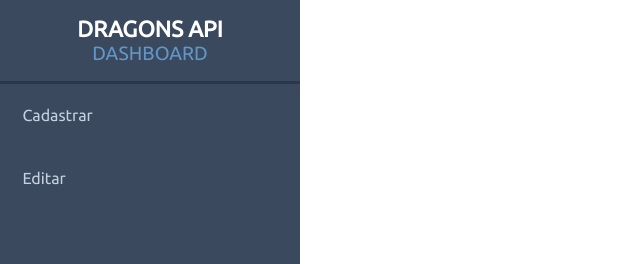
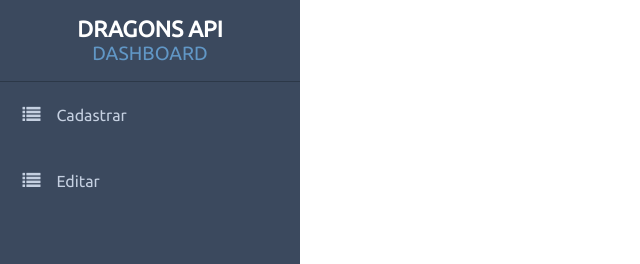
Before and after one commit to vmarcosp/dragons-dashboard, a Vue app: page /#/ in a window 1280 px wide. Shown: the top 264 px of the page, without its empty margins (0-640 px from the left). Built offline with nearby package versions, Linux system fonts and the light colour scheme.

Commit message:
Created icon component

```diff
--- a/package.json
+++ b/package.json
@@ -13,9 +13,9 @@
     "lint": "eslint --ext .js,.vue src test/unit/specs"
   },
   "dependencies": {
+    "font-awesome": "^4.7.0",
     "normalize.css": "^7.0.0",
     "vue": "^2.3.3",
-    "vue-awesome": "^2.3.1",
     "vue-router": "^2.6.0"
   },
   "devDependencies": {
--- /dev/null
+++ b/src/components/icon/Icon.vue
@@ -0,0 +1,25 @@
+<template>
+    <span :class="classIcon">
+    </span>
+</template>
+
+<script>
+export default {
+    name: 'icon',
+    props: {
+        value: {
+            type: String,
+            required: true
+        }
+    },
+    computed: {
+        classIcon() {
+            return `fa fa-${this.value}`;
+        }
+    }
+};
+</script>
+
+<style lang="scss">
+
+</style>
--- a/src/components/sidebar/SidebarBody.vue
+++ b/src/components/sidebar/SidebarBody.vue
@@ -1,7 +1,7 @@
 <template>
     <div class="body">
         <ul>
-            <sidebar-item v-for="(item,index) in items" :key="index" :label="item.label"></sidebar-item>
+            <sidebar-item v-for="(item,index) in items" :key="index" :icon="item.icon" :label="item.label"></sidebar-item>
         </ul>
     </div>
 </template>
@@ -18,11 +18,11 @@ export default {
         return {
             items: [
                 {
-                    icon: 'nome-icone',
+                    icon: 'list',
                     label: 'Cadastrar'
                 },
                 {
-                    icon: 'nome-icone',
+                    icon: 'list',
                     label: 'Editar'
                 }
             ]
@@ -33,13 +33,14 @@ export default {
 
 <style lang="scss" scoped>
 @import '../../assets/scss/utils/_variables';
+@import '../../assets/scss/utils/_functions';
 
 .body {
-    border-top: solid .2rem $black-dark;
-    >ul{
+    border-top: solid calculateRem(1px) $black-dark;
+    >ul {
         list-style: none;
-        margin:0;
-        padding:0;
+        margin: 0;
+        padding: 0;
     }
 }
 </style>
--- a/src/components/sidebar/SidebarItem.vue
+++ b/src/components/sidebar/SidebarItem.vue
@@ -1,16 +1,27 @@
 <template>
     <li>
         <span class="icon">
+            <icon :value="icon"></icon>
         </span>
-        <span class="label">{{label}}</span>
+        <span class="label">{{label}}
+
+        </span>
     </li>
 </template>
 
 <script>
+import Icon from '../icon/Icon';
 export default {
     name: 'sidebar-item',
+    components: {
+        Icon
+    },
     props: {
         label: {
+            required: true,
+            type: String
+        },
+        icon: {
             required: true,
             type: String
         }
@@ -20,17 +31,20 @@ export default {
 
 <style lang="scss" scoped>
 @import '../../assets/scss/utils/_variables';
+@import '../../assets/scss/utils/_mixins';
 
 li {
     display: flex;
     align-items: center;
     padding: 1.4rem;
     >.label {
-        font-size: 16px;
+        @include fontSize(16px);
         color: $gray;
     }
     >.icon {
+        @include fontSize(18px);
         color: $gray;
+        margin-right:1rem;
     }
 }
 </style>
--- a/src/main.js
+++ b/src/main.js
@@ -1,6 +1,7 @@
 import Vue from 'vue';
 import App from './App';
 import router from './router';
+import 'font-awesome/css/font-awesome.css';
 
 Vue.config.productionTip = false;
 
```
Also changed, not shown: 1 other file (tests, documents, lock files or other folders).
